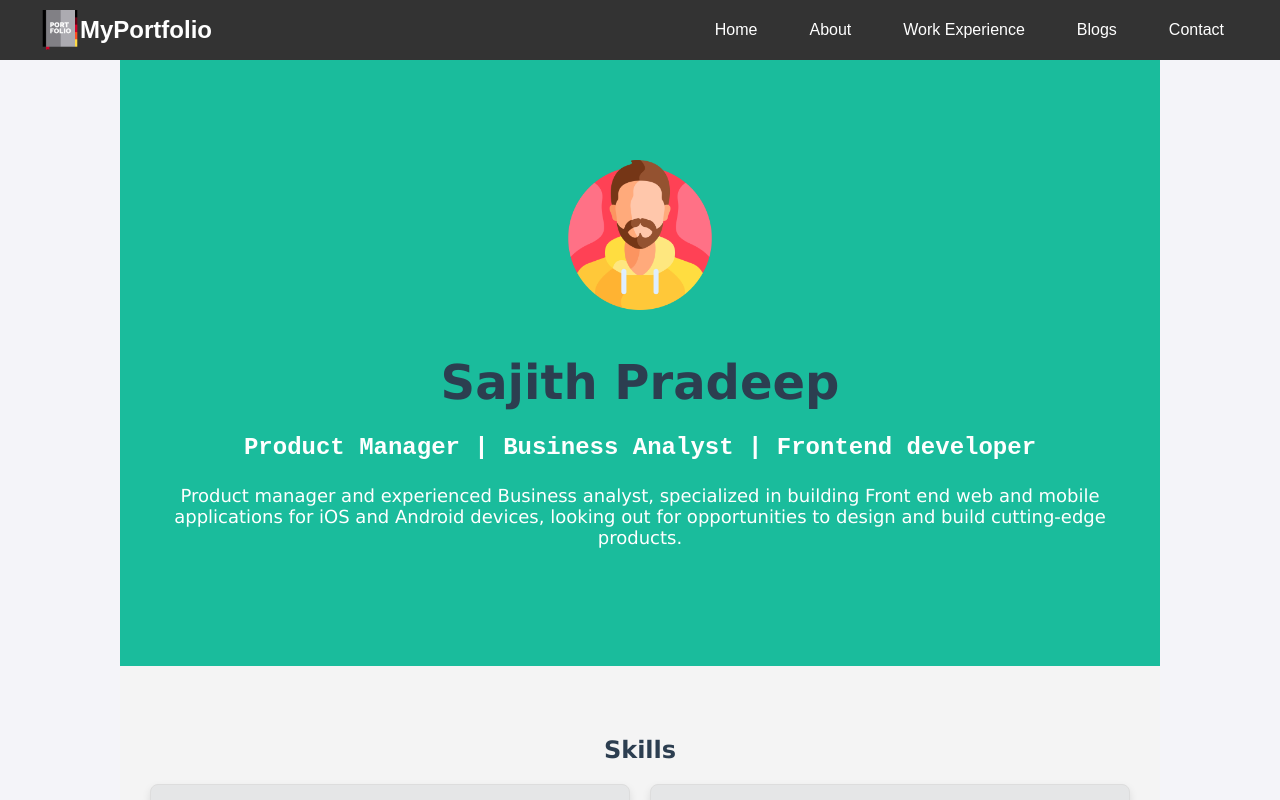
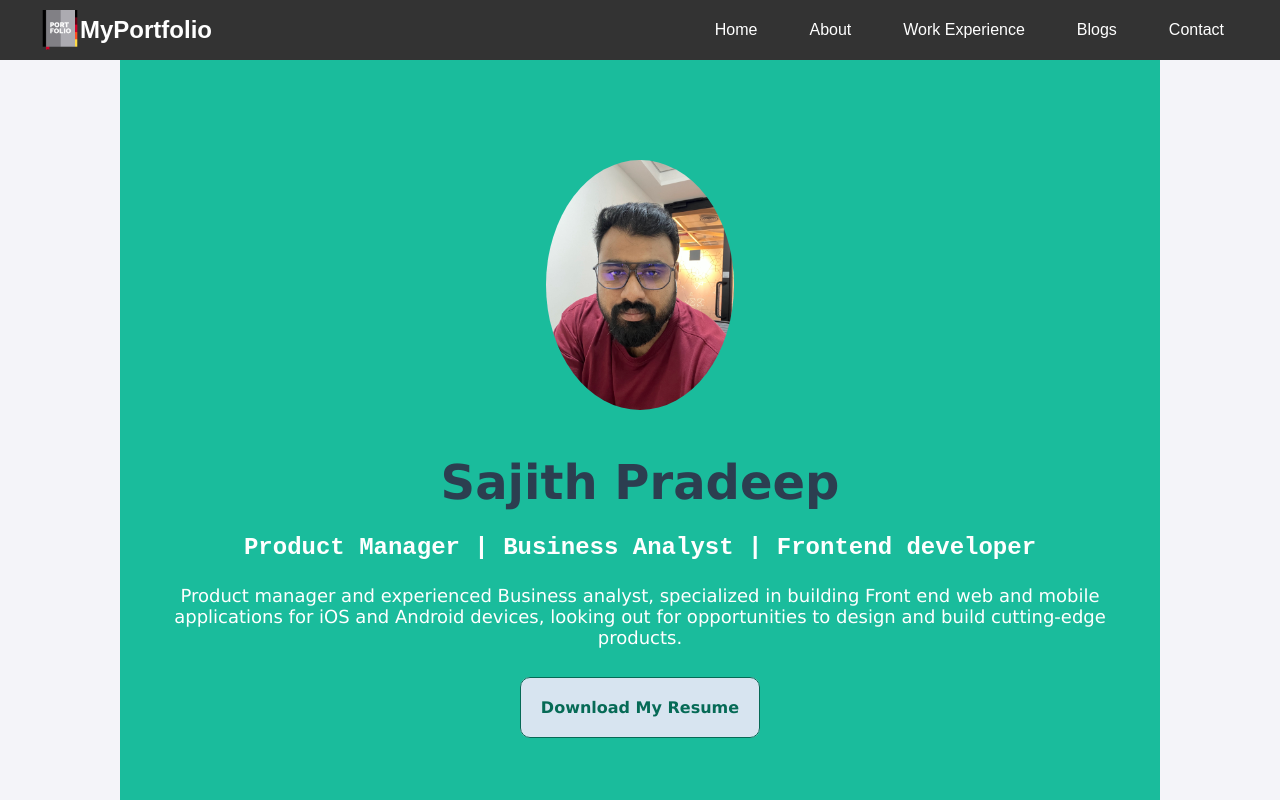
Before and after one commit to SajithPradeep/productportfolio, a React (Create React App) app: page / in a window 1280 px wide. Shown: the top 800 px of the page. Built offline with nearby package versions, Linux system fonts and the light colour scheme.

Commit message:
bringing the image and download resume button up front

```diff
--- a/src/components/About.jsx
+++ b/src/components/About.jsx
@@ -1,15 +1,14 @@
 import React from 'react';
 import '../styles/About.css';
-import aboutImage from '../assets/about.jpg';
-
+import productManagerIcon from "../assets/icons/man.png";
 const About = () => {
   return (
     <div>
       <section id="about-title">
         <h2>About Me</h2>
+        <img src={productManagerIcon} alt="HTML5" style={{ width: '100px', height: '100px' }} />
       </section>
     <section id="about">
-      <img src={aboutImage} alt="About Me" style={{ width: 'auto', maxWidth: '400px', height: '350px' }} />
       <p>I am a Product manager and experienced business analyst working with cross-functional teams at Deloitte Studios, where I focus on developing client products, with a strong emphasis on user experience and customer satisfaction. My role bridges business, technology, and design to create products that are both appealing to the end users and aligned with the client's business objectives. I have collaborated with numerous clients across diverse industries, developing front-end applications for web and mobile (iOS and Android) platforms. Additionally, I work closely with design teams to craft solutions that address user pain points while maintaining a high-quality user experience.</p>
       <p>Additionally, I also have expertise in Frontend web development, which has helped me understand the technical side of the product and enabled me to work closely with the Development and QA team. This has also helped me while providing design feedback by bringing the tech feasibility angle also into the picture. </p>
     </section>
--- a/src/components/Contact.jsx
+++ b/src/components/Contact.jsx
@@ -8,7 +8,7 @@ const Contact = () => {
     <div>
       <section id="contact-title">
       <h2>Let's Build Some Products Together! </h2>
-      <img src={contactIcon} alt="HTML5" style={{ width: '100px', height: '100px' }} />
+      <img src={contactIcon} alt="HTML5" style={{ width: '80px', height: '80px' }} />
       </section>
     <section id="contact">
       <p>Got a product idea brewing? Or a problem that’s keeping you up at night?</p>
--- a/src/components/Home.jsx
+++ b/src/components/Home.jsx
@@ -6,18 +6,23 @@ import productManagement from "../assets/icons/product-management.png";
 import businessAnalyst from "../assets/icons/data-analysis.png";
 import scrumMaster from "../assets/icons/scrum.png";
 import frontendEngineer from "../assets/icons/ui-design.png";
-import productManagerIcon from "../assets/icons/man.png";
+import resume from '../assets/Sajith_Pradeep_Resume.pdf';
+import aboutImage from '../assets/about.jpg';
 
 
 const Home = () => {
   return (
     <div>
       <section id="home">
-      <img src={productManagerIcon} alt="HTML5" style={{ width: '150px', height: '150px' }} />
+      <img src={aboutImage} alt="HTML5" style={{ width: 'auto', maxWidth: '400px', height: '250px', borderRadius: '50%' }} />
       <h1>Sajith Pradeep</h1>
-      {/* <img src={avatar} alt="Avatar" className="avatar" /> */}
       <p class="roles">Product Manager | Business Analyst | Frontend developer</p>
       <p class="role-description">Product manager and experienced Business analyst, specialized in building Front end web and mobile applications for iOS and Android devices, looking out for opportunities to design and build cutting-edge products.</p>
+      <div className="download-button-home">
+        <a href={resume} download="SajithPradeep_Resume.pdf">
+            Download My Resume
+        </a>
+      </div>
     </section>
 
     <section id="skills">
--- a/src/styles/About.css
+++ b/src/styles/About.css
@@ -6,6 +6,7 @@
   #about p {
     font-size: 18px;
     line-height: 1.6;
+    margin-top: 40px;
   }
 
   #about-title {
--- a/src/styles/Home.css
+++ b/src/styles/Home.css
@@ -50,6 +50,19 @@
     flex: 1;
   }
 
+  .download-button-home {
+    margin-top: 50px;
+  }
+
+  .download-button-home a {
+    border: 1px solid #066a56;
+    color: #066a56;
+    background-color: rgb(215, 228, 240);
+    border-radius: 10px;
+    padding: 20px;
+    font-weight: bold;
+  }
+
   /* Ensure responsiveness */
   @media (max-width: 768px) {
     .skill-card {
```
